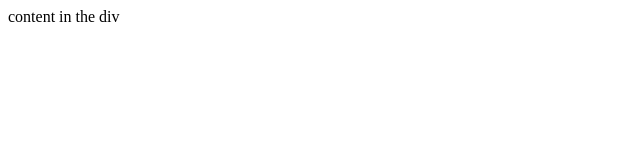
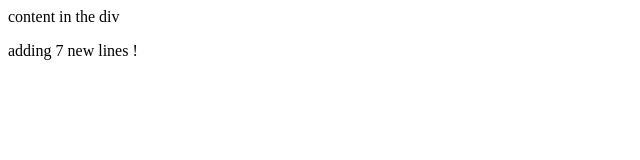
Before and after one commit to julianolm/git_crash_course_test_1, a plain HTML site: page index.html in a window 1280 px wide. Shown: the whole page, without its empty margins (0-640 px from the left). Drawn offline with Linux system fonts and the light colour scheme.

Commit message:
adding more then 5 lines
its a test

```diff
--- a/index.html
+++ b/index.html
@@ -1 +1,8 @@
 <div>content in the div</div>
+<p>
+    adding
+    7
+    new
+    lines
+    !
+</p>
```
